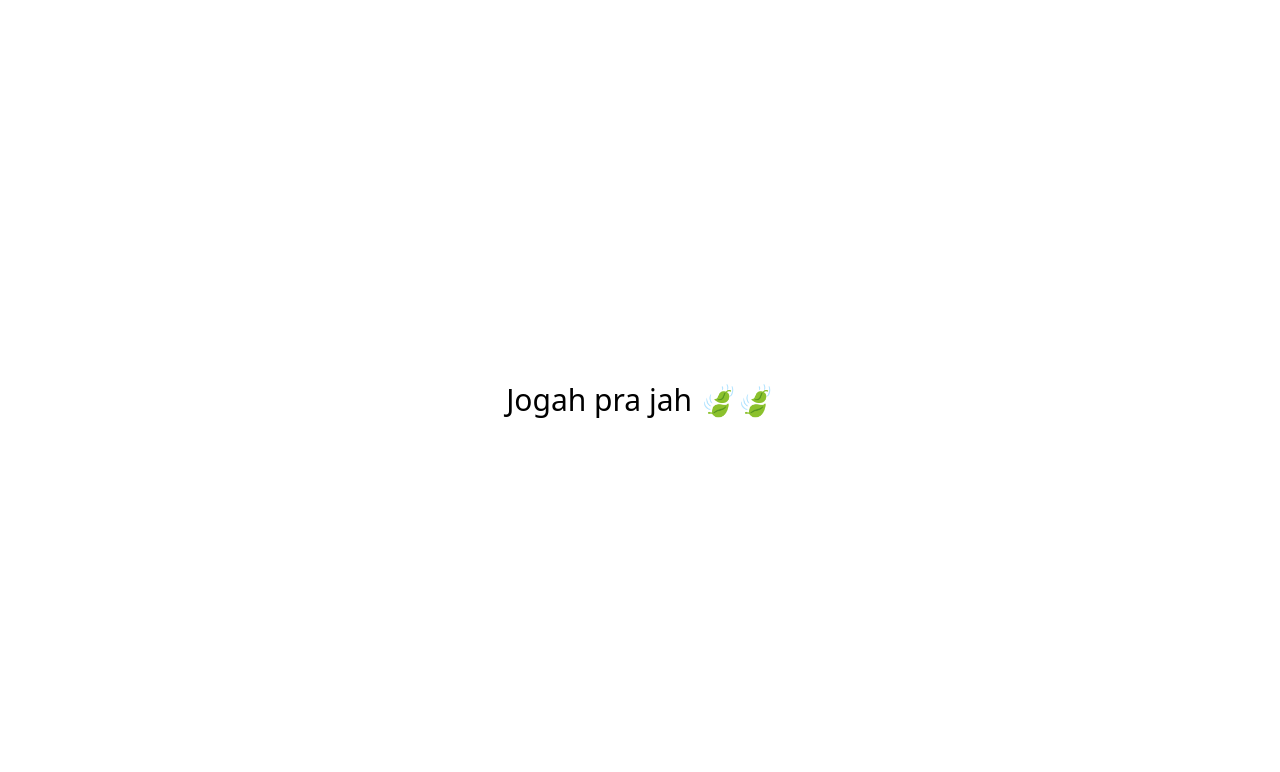
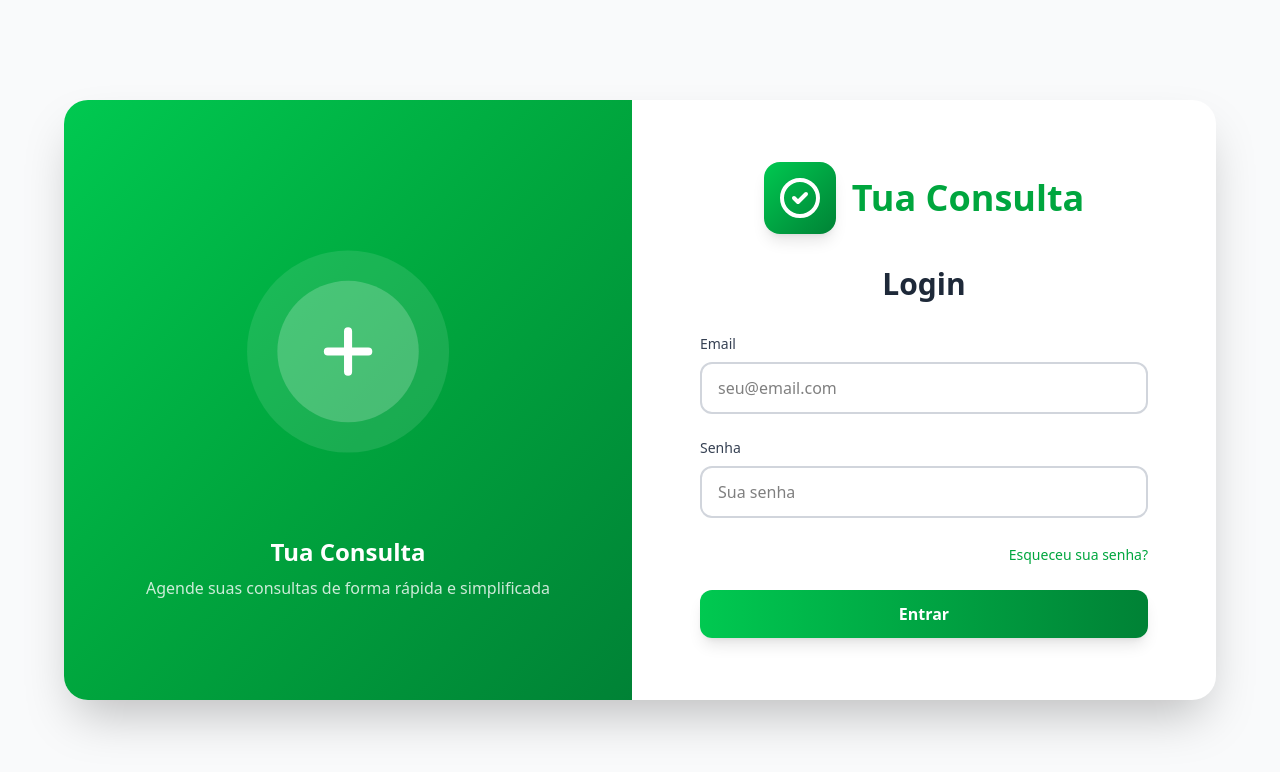
Before and after one commit to victor-octavio/tua-consulta, an Angular app: page /login in a window 1280 px wide. Before the commit this address led to /. Shown: the top 772 px of the page. Built offline with nearby package versions, Linux system fonts and the light colour scheme.

Commit message:
Add login page

```diff
--- a/src/app/app.html
+++ b/src/app/app.html
@@ -1,6 +1,3 @@
 <main class="main">
-  <div class="flex justify-center items-center h-screen">
-    <h1 class="text-3xl justify-center">Jogah pra jah 🍃🍃</h1>
-  </div>
 </main>
 <router-outlet />
--- a/src/app/app.routes.ts
+++ b/src/app/app.routes.ts
@@ -1,3 +1,13 @@
 import { Routes } from '@angular/router';
+import { Login } from './features/login/login';
 
-export const routes: Routes = [];
+export const routes: Routes = [
+    {
+        path: '**',
+        redirectTo: 'login',
+    },
+    {
+        path: 'login',
+        component: Login
+    }
+];
--- /dev/null
+++ b/src/app/features/login/login.html
@@ -0,0 +1,74 @@
+<div class="min-h-screen flex items-center justify-center bg-gray-50 p-4">
+  <div class="hidden md:flex w-full max-w-6xl h-auto md:h-[600px] bg-white rounded-3xl shadow-2xl overflow-hidden">
+    <div class="flex-1 bg-gradient-to-br from-green-500 via-green-600 to-green-700 flex items-center justify-center p-10">
+      <div class="text-center">
+        <div class="w-full max-w-md mb-8">
+          <svg class="w-full h-auto" viewBox="0 0 400 300" fill="none" xmlns="http://www.w3.org/2000/svg">
+            <circle cx="200" cy="150" r="100" fill="white" opacity="0.1"/>
+            <circle cx="200" cy="150" r="70" fill="white" opacity="0.2"/>
+            <path d="M180 150 L220 150 M200 130 L200 170" stroke="white" stroke-width="8" stroke-linecap="round"/>
+          </svg>
+        </div>
+        <h3 class="text-white text-2xl font-bold">Tua Consulta</h3>
+        <p class="text-white/80 mt-2">Agende suas consultas de forma rápida e simplificada</p>
+      </div>
+    </div>
+
+    <!-- Depois a gente ve se faz o logo separado ou so joga isso p outro component e azar -->
+    <div class="flex-1 flex items-center justify-center p-8 md:p-12">
+      <div class="w-full max-w-md">
+        <div class="flex justify-center items-center mb-8">
+          <div class="w-18 h-18 bg-gradient-to-br from-green-500 to-green-700 rounded-2xl flex items-center justify-center shadow-lg mr-4">
+            <svg class="w-12 h-12 text-white" fill="none" stroke="currentColor" viewBox="0 0 24 24">
+              <path stroke-linecap="round" stroke-linejoin="round" stroke-width="2" d="M9 12l2 2 4-4m6 2a9 9 0 11-18 0 9 9 0 0118 0z"/>
+            </svg>
+          </div>
+          <h1 class="text-green-600 font-bold text-4xl">Tua Consulta</h1>
+        </div>
+
+        <h2 class="text-3xl font-bold text-gray-800 text-center mb-8">Login</h2>
+
+        <form class="space-y-6">
+
+          <div>
+            <label for="email" class="block text-sm font-medium text-gray-700 mb-2">
+              Email
+            </label>
+            <input
+              id="email"
+              type="email"
+              placeholder="seu@email.com"
+              class="w-full px-4 py-3 border-2 border-gray-300 rounded-xl transition-all duration-200 focus:outline-none focus:ring-2 focus:ring-green-500 focus:border-green-500 hover:border-gray-400"
+            >
+          </div>
+
+          <div>
+            <label for="password" class="block text-sm font-medium text-gray-700 mb-2">
+              Senha
+            </label>
+            <input
+              id="password"
+              type="password"
+              placeholder="Sua senha"
+              class="w-full px-4 py-3 border-2 border-gray-300 rounded-xl transition-all duration-200 focus:outline-none focus:ring-2 focus:ring-green-500 focus:border-green-500 hover:border-gray-400"
+            >
+          </div>
+
+          <div class="text-right">
+            <a href="#" class="text-sm text-green-600 hover:border-b-1 hover:text-green-700 font-medium transition-colors">
+              Esqueceu sua senha?
+            </a>
+          </div>
+
+          <button
+            type="submit"
+            class="w-full py-3 px-4 bg-gradient-to-r from-green-500 to-green-700 hover:from-green-600 hover:to-green-800 text-white font-semibold rounded-xl shadow-lg hover:shadow-xl transform hover:-translate-y-0.5 transition-all duration-300 focus:outline-none focus:ring-2 focus:ring-green-500 focus:ring-offset-2"
+          >
+            Entrar
+          </button>
+
+        </form>
+      </div>
+    </div>
+  </div>
+</div>
--- /dev/null
+++ b/src/app/features/login/login.ts
@@ -0,0 +1,11 @@
+import { Component } from '@angular/core';
+
+@Component({
+  selector: 'app-login',
+  imports: [],
+  templateUrl: './login.html',
+  styleUrl: './login.css'
+})
+export class Login {
+
+}
```
Also changed, not shown: src/app/core/core-module.ts (added, +12 -0 lines), src/app/features/features-module.ts (added, +12 -0 lines), src/app/shared/shared-module.ts (added, +12 -0 lines), src/app/features/login/login.css (added), 1 other file (tests, documents, lock files or other folders).
